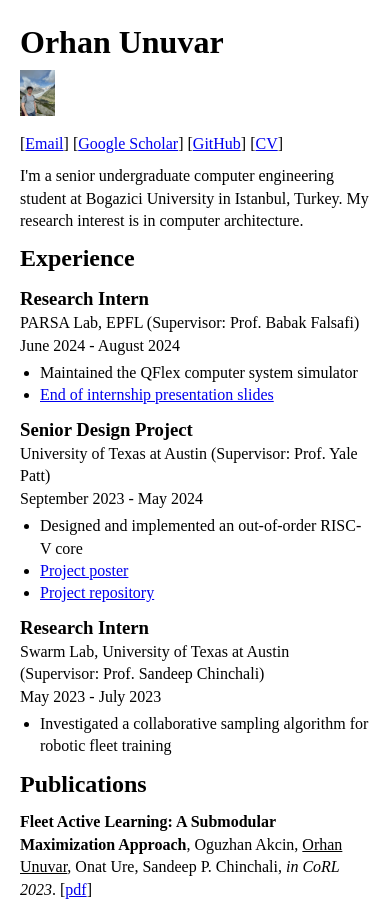
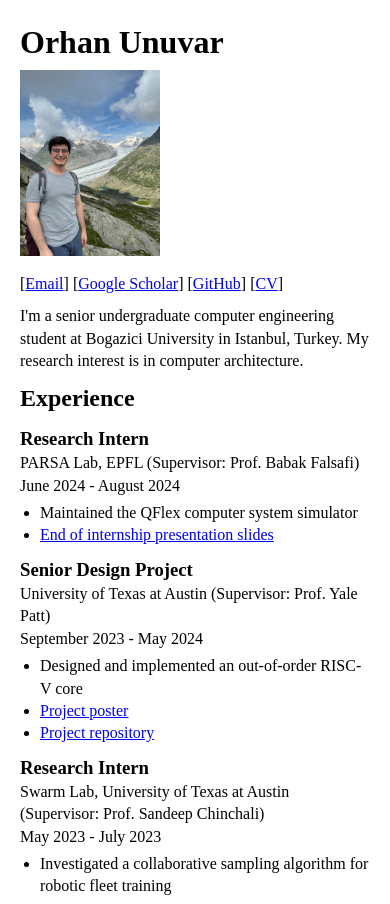
Before and after one commit to ounuvar/ounuvar.github.io, a plain HTML site: page index.html in a window 390 px wide. Shown: the top 904 px of the page. Drawn offline with Linux system fonts and the light colour scheme.

Commit message:
change pic size

```diff
--- a/index.html
+++ b/index.html
@@ -13,7 +13,8 @@
             margin: 10px 0 5px 0;
         }
         .profile-image {
-            max-width: 10%;
+            max-width: 384px;
+            width: 25%;
             margin: 0px 0;
         }
         .contact-links {
@@ -43,6 +44,11 @@
         }
         .last-updated {
             margin: 10px 0;
+        }
+        @media screen and (max-width: 768px) {
+            .profile-image {
+                width: 40%;
+            }
         }
     </style>
 </head>
```
